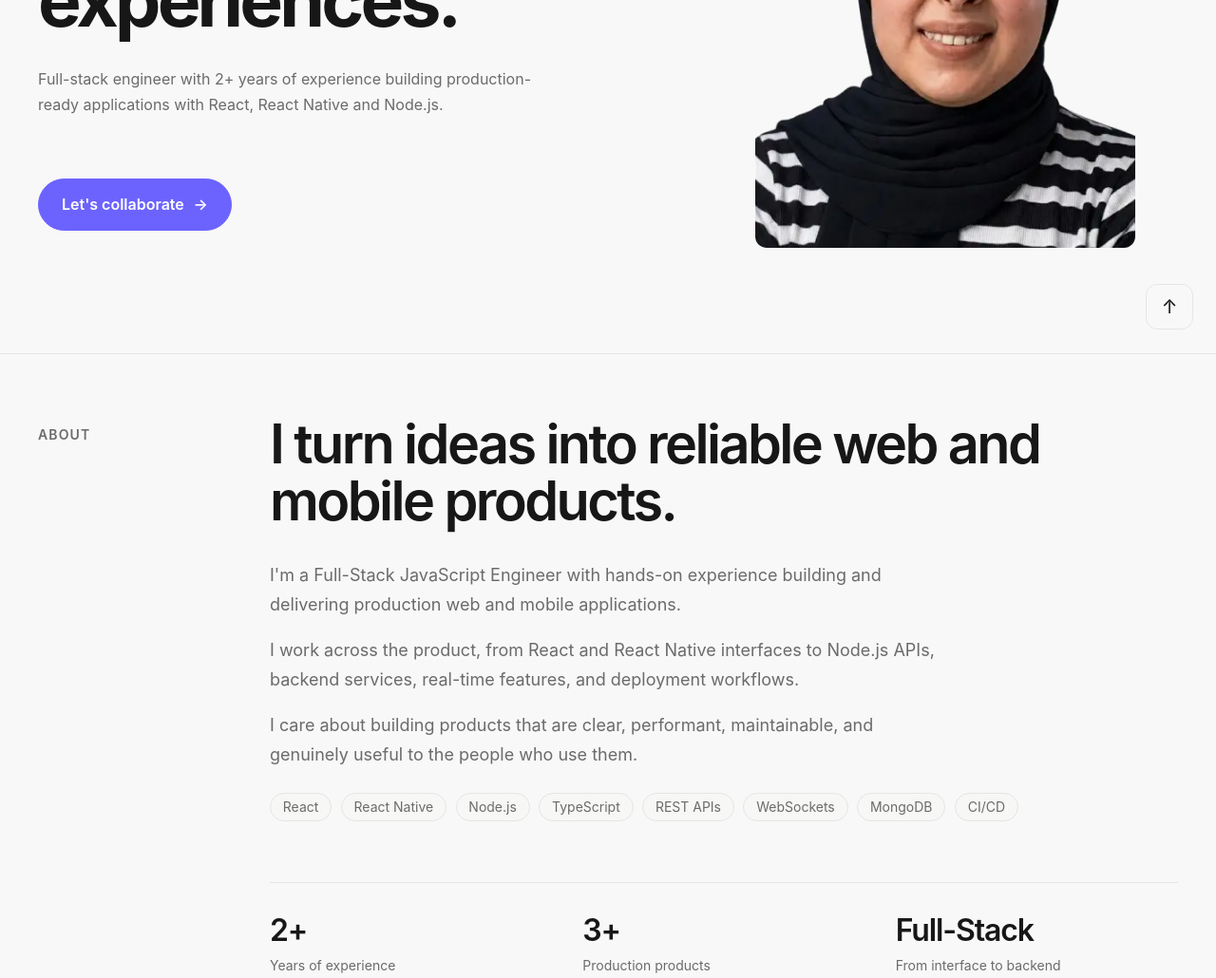
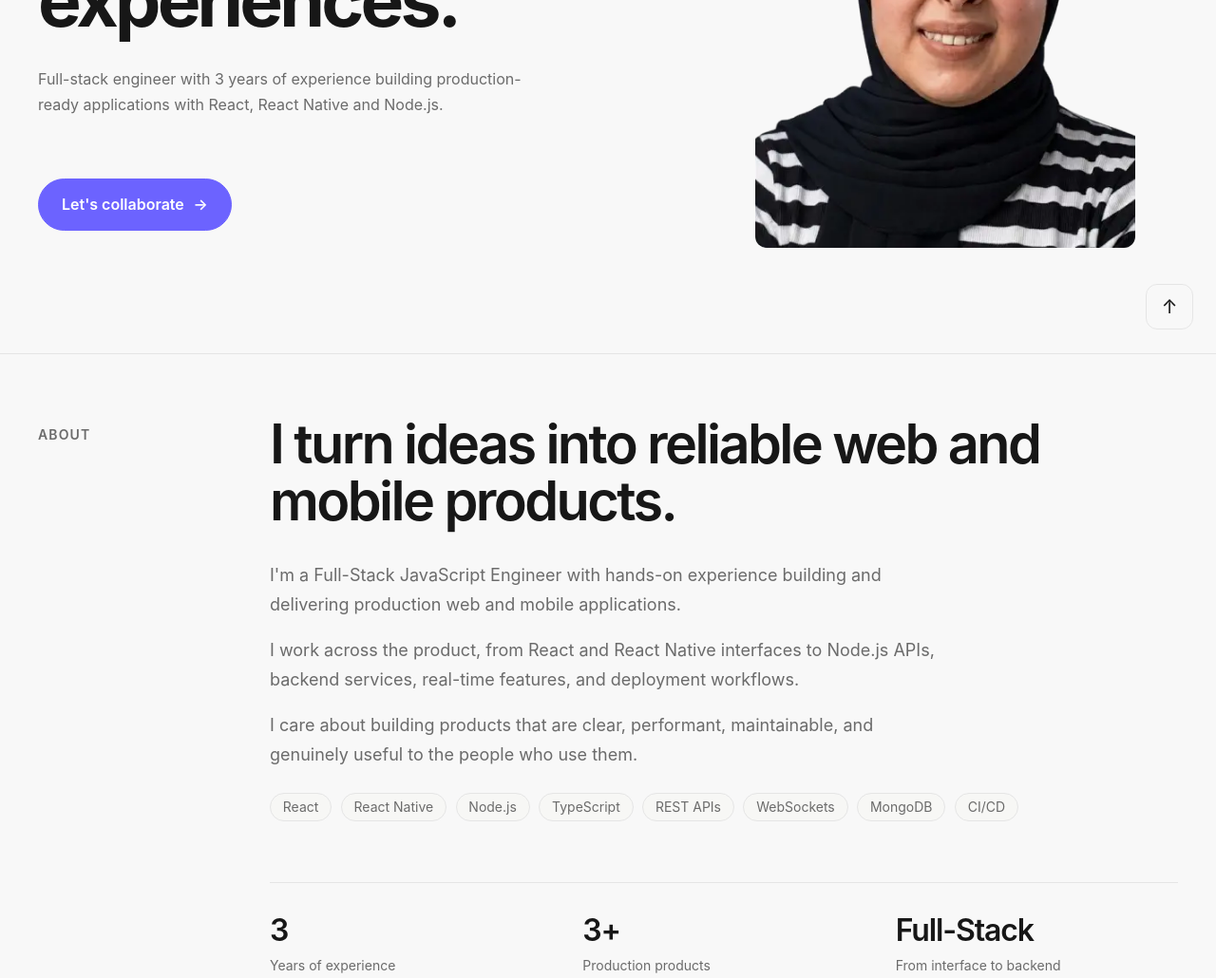
Before and after one commit to SafaTt/safa-portfolio, a React (Vite) app: page / in a window 1280 px wide. Shown: the part 429-1459 px from the top of the page at 95% size. Built offline with nearby package versions, Linux system fonts and the light colour scheme.

Commit message:
Update experience to 3 years

```diff
--- a/src/components/About/About.tsx
+++ b/src/components/About/About.tsx
@@ -45,7 +45,7 @@ function About() {
 
           <div className="about__highlights">
             <div className="about__highlight">
-              <strong>2+</strong>
+              <strong>3</strong>
               <span>Years of experience</span>
             </div>
 
--- a/src/components/Hero/Hero.tsx
+++ b/src/components/Hero/Hero.tsx
@@ -13,7 +13,7 @@ function Hero() {
           </h1>
 
           <p className="hero__description">
-            Full-stack engineer with 2+ years of experience building
+            Full-stack engineer with 3 years of experience building
             production-ready applications with React, React Native and Node.js.
           </p>
 
```
